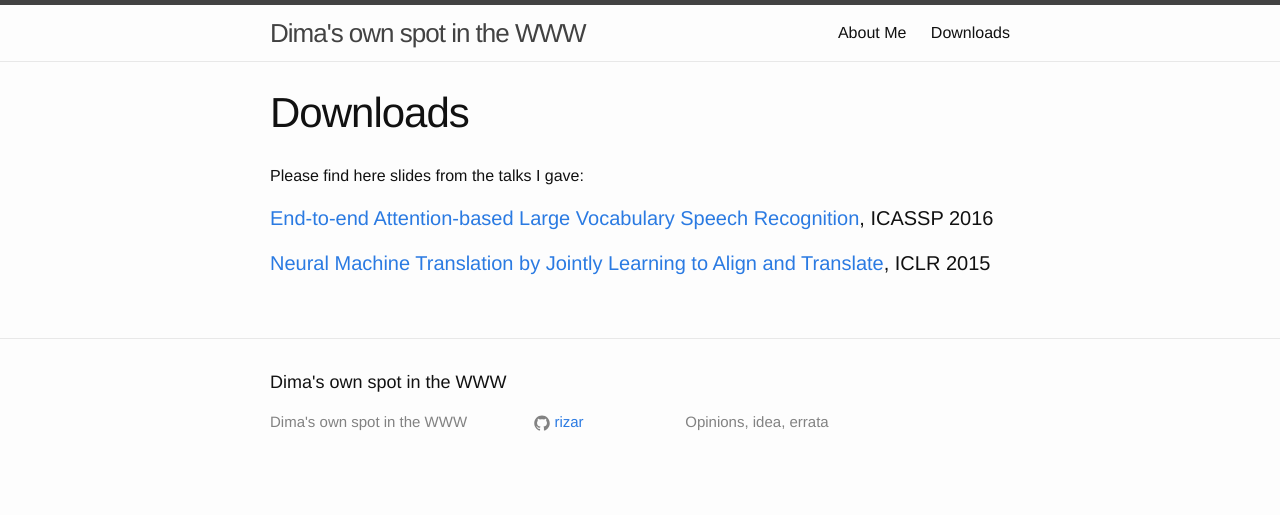
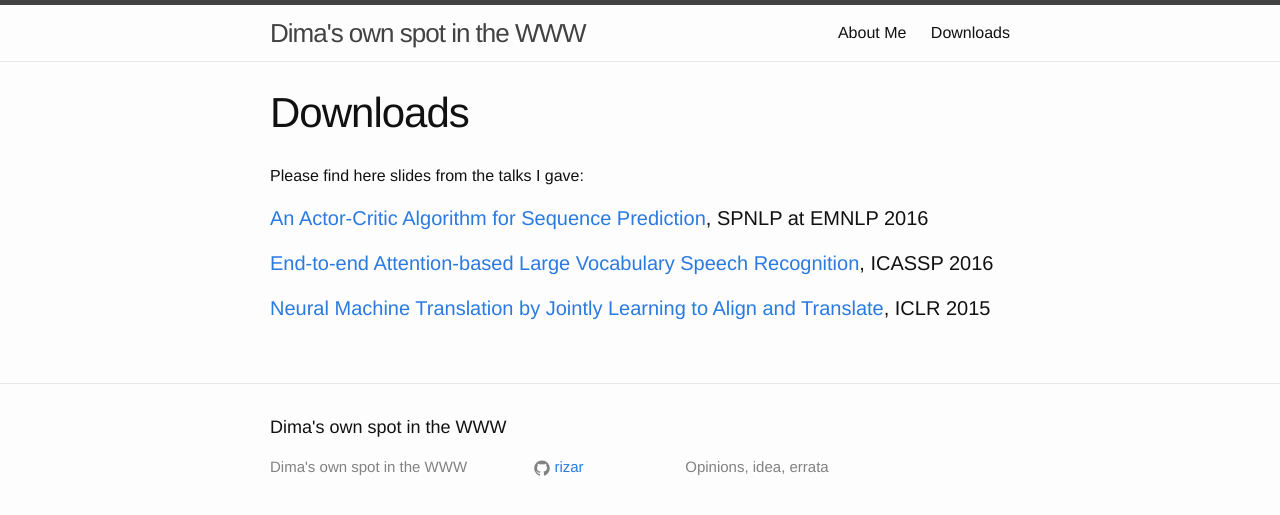
Before and after one commit to amire80/rizar.github.io, a Jekyll site: the page built from downloads.md, in a window 1280 px wide. Shown: the top 515 px of the page. Built offline with Jekyll 4.4.1, drawn with Linux system fonts in a browser that asks for light colours.

Commit message:
A link to the slides

```diff
--- a/downloads.md
+++ b/downloads.md
@@ -6,6 +6,8 @@ permalink: /downloads/
 
 Please find here slides from the talks I gave:
 
+#### [An Actor-Critic Algorithm for Sequence Prediction](https://docs.google.com/presentation/d/1SJjeQJul46ah_pJabwQEocnL1aLDSfLbeLSQDsvf52Y/edit?usp=sharing), SPNLP at EMNLP 2016
+
 #### [End-to-end Attention-based Large Vocabulary Speech Recognition](https://drive.google.com/file/d/0B8-M39RV4diKc21leEo5T1QwOFE/view?usp=sharing), ICASSP 2016
 
 #### [Neural Machine Translation by Jointly Learning to Align and Translate](https://docs.google.com/presentation/d/1eAi4oo07KqjA5zkVlSlLYhHX9xbPXJhv7KnFwX2VSno/edit#slide=id.p), ICLR 2015
```
